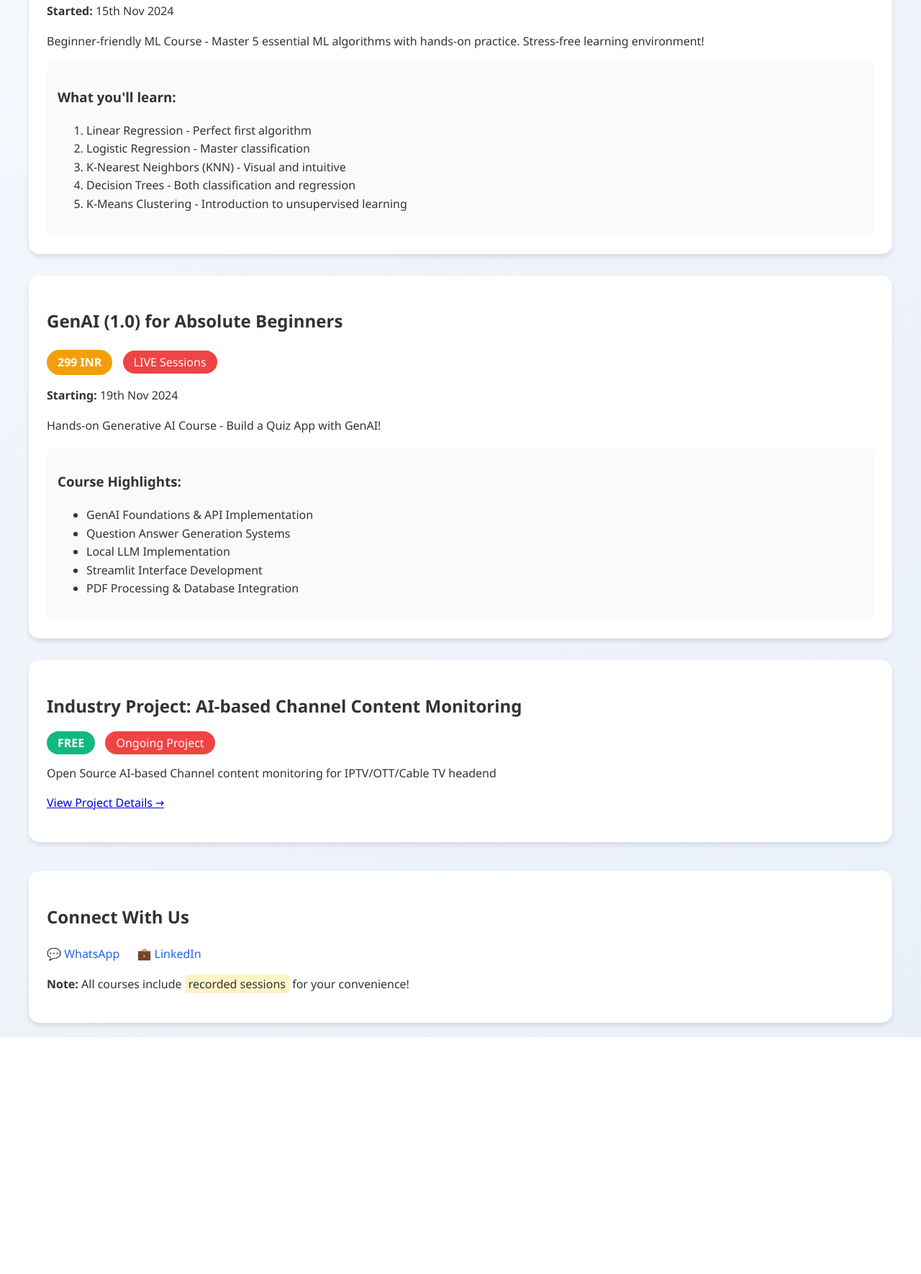
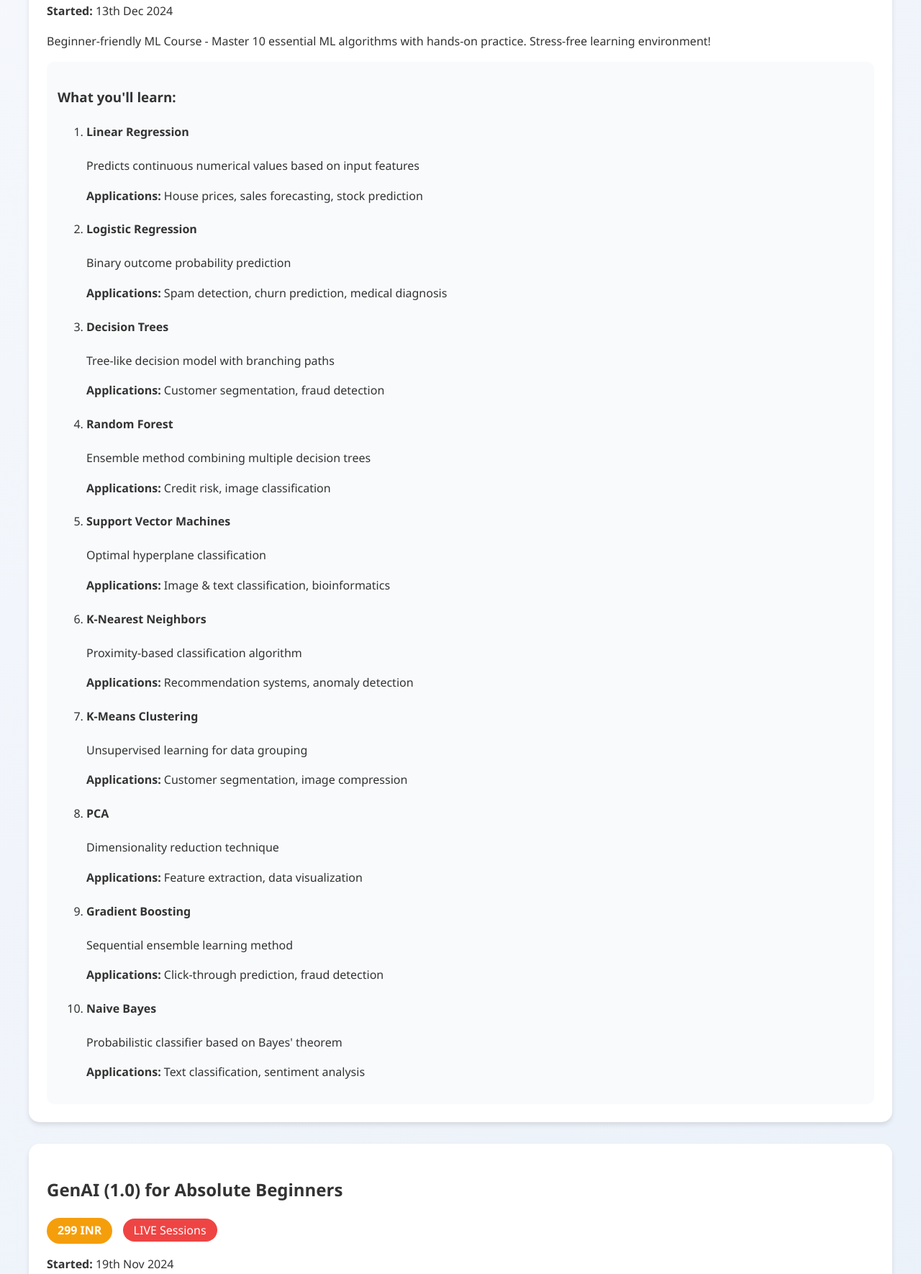
Before and after one commit to AI-Peer-Academy/AI-Peer-Academy.github.io, a plain HTML site: page index.html in a window 1280 px wide. Shown: the part 469-2239 px from the top of the page at 72% size. Before the commit the page ends 1910 px from the top, so only its background shows below. Drawn offline with Linux system fonts and the light colour scheme.

Commit message:
Update index.html

```diff
--- a/index.html
+++ b/index.html
@@ -111,23 +111,68 @@
         <div class="header">
             <h1>AI Peer Academy</h1>
             <p>PeerStudy group of MTech DS / AI WILP program</p>
-            <p>Affordable AI Education | (0 to 500 INR for Supporting AI-based LMS Development )</p>
+            <p>Affordable AI Education | (0 to 1000 INR, mostly for Supporting AI-based LMS Development )</p>
         </div>
 
         <div class="course-card">
-            <h2>ML (1.0) for Absolute Beginners</h2>
-            <span class="price">199 INR</span>
+            <h2>ML (L1 2 3) for Absolute Beginners</h2>
+            <span class="price">750 INR</span>
             <span class="live-tag">LIVE Sessions</span>
-            <p><strong>Started:</strong> 15th Nov 2024</p>
-            <p>Beginner-friendly ML Course - Master 5 essential ML algorithms with hands-on practice. Stress-free learning environment!</p>
+            <p><strong>Started:</strong> 13th Dec 2024</p>
+            <p>Beginner-friendly ML Course - Master 10 essential ML algorithms with hands-on practice. Stress-free learning environment!</p>
             <div class="syllabus">
                 <h3>What you'll learn:</h3>
                 <ol>
-                    <li>Linear Regression - Perfect first algorithm</li>
-                    <li>Logistic Regression - Master classification</li>
-                    <li>K-Nearest Neighbors (KNN) - Visual and intuitive</li>
-                    <li>Decision Trees - Both classification and regression</li>
-                    <li>K-Means Clustering - Introduction to unsupervised learning</li>
+            <li>
+                <h4>Linear Regression</h4>
+                <p>Predicts continuous numerical values based on input features</p>
+                <p><strong>Applications:</strong> House prices, sales forecasting, stock prediction</p>
+            </li>
+            <li>
+                <h4>Logistic Regression</h4>
+                <p>Binary outcome probability prediction</p>
+                <p><strong>Applications:</strong> Spam detection, churn prediction, medical diagnosis</p>
+            </li>
+            <li>
+                <h4>Decision Trees</h4>
+                <p>Tree-like decision model with branching paths</p>
+                <p><strong>Applications:</strong> Customer segmentation, fraud detection</p>
+            </li>
+            <li>
+                <h4>Random Forest</h4>
+                <p>Ensemble method combining multiple decision trees</p>
+                <p><strong>Applications:</strong> Credit risk, image classification</p>
+            </li>
+            <li>
+                <h4>Support Vector Machines</h4>
+                <p>Optimal hyperplane classification</p>
+                <p><strong>Applications:</strong> Image & text classification, bioinformatics</p>
+            </li>
+            <li>
+                <h4>K-Nearest Neighbors</h4>
+                <p>Proximity-based classification algorithm</p>
+                <p><strong>Applications:</strong> Recommendation systems, anomaly detection</p>
+            </li>
+            <li>
+                <h4>K-Means Clustering</h4>
+                <p>Unsupervised learning for data grouping</p>
+                <p><strong>Applications:</strong> Customer segmentation, image compression</p>
+            </li>
+            <li>
+                <h4>PCA</h4>
+                <p>Dimensionality reduction technique</p>
+                <p><strong>Applications:</strong> Feature extraction, data visualization</p>
+            </li>
+            <li>
+                <h4>Gradient Boosting</h4>
+                <p>Sequential ensemble learning method</p>
+                <p><strong>Applications:</strong> Click-through prediction, fraud detection</p>
+            </li>
+            <li>
+                <h4>Naive Bayes</h4>
+                <p>Probabilistic classifier based on Bayes' theorem</p>
+                <p><strong>Applications:</strong> Text classification, sentiment analysis</p>
+            </li>
                 </ol>
             </div>
         </div>
@@ -136,7 +181,7 @@
             <h2>GenAI (1.0) for Absolute Beginners</h2>
             <span class="price">299 INR</span>
             <span class="live-tag">LIVE Sessions</span>
-            <p><strong>Starting:</strong> 19th Nov 2024</p>
+            <p><strong>Started:</strong> 19th Nov 2024</p>
             <p>Hands-on Generative AI Course - Build a Quiz App with GenAI!</p>
             <div class="syllabus">
                 <h3>Course Highlights:</h3>
```
